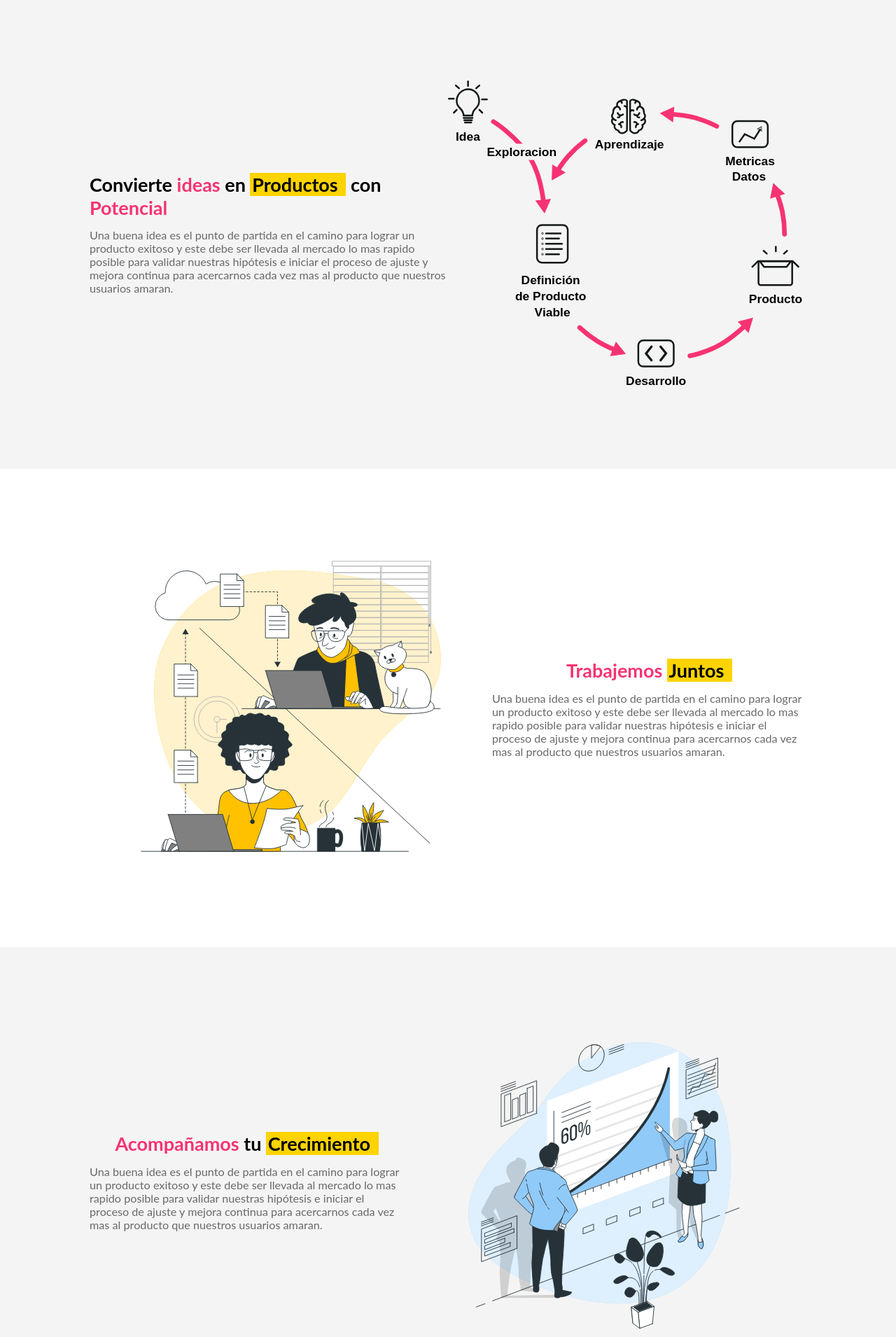
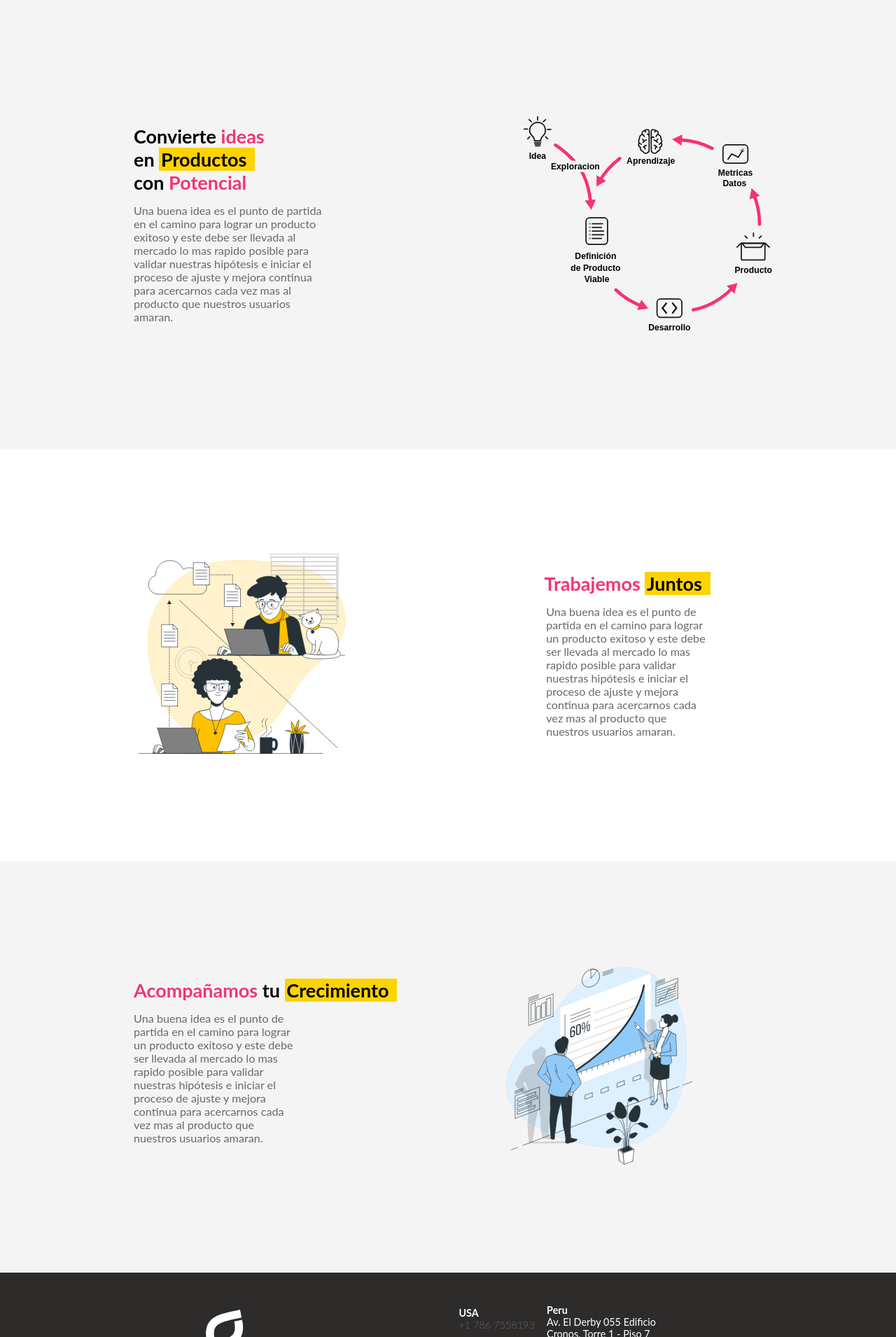
Before and after one commit to Groway-Studio/groway_landing, a React (Vite) app: page / in a window 1280 px wide. Shown: the part 590-2500 px from the top of the page at 70% size. Built offline with nearby package versions, Linux system fonts and the light colour scheme.

Commit message:
update styles

```diff
--- a/src/components/Main/Main.jsx
+++ b/src/components/Main/Main.jsx
@@ -13,7 +13,7 @@ class Main extends React.Component {
         <section id="Convierte_ideas" className="block_grey">
           <div className="convierte_ideas u-space-pading--medium">
             <div className="col-1-of-2 convierte_ideas__text">
-              <h1 className="convierte_ideas__text--title">Convierte <span className="u-text--rose">ideas</span> en <span className="u-text--yellow">Productos</span> con <span className="u-text--rose">Potencial</span></h1>
+              <h1 className="convierte_ideas__text--title">Convierte <span className="u-text--rose">ideas</span><br/> en <span className="u-text--yellow">Productos</span><br/>con <span className="u-text--rose">Potencial</span></h1>
               <p className="convierte_ideas__text--subtitle">Una buena idea es el punto de partida en el camino para lograr un producto exitoso y este
                 debe ser llevada al mercado lo mas rapido posible para validar nuestras hipótesis e iniciar
                 el proceso de ajuste y mejora continua para acercarnos cada vez mas al producto que nuestros
@@ -41,11 +41,13 @@ class Main extends React.Component {
         <section id="tu_crecimiento" className="block_grey">
         <div className="trabajemos_juntos">
             <div className="col-1-of-2 trabajemos_juntos__text u-margin-bottom-small">
-              <h1 className="trabajemos_juntos__text--title"><span className="u-text--rose">Acompañamos</span> tu <span className="u-text--yellow">Crecimiento</span></h1>
-              <p className="trabajemos_juntos__text--subtitle">Una buena idea es el punto de partida en el camino para lograr un producto exitoso y este
-                debe ser llevada al mercado lo mas rapido posible para validar nuestras hipótesis e iniciar
-                el proceso de ajuste y mejora continua para acercarnos cada vez mas al producto que nuestros
-                usuarios amaran.</p>
+              <div>
+                <h1 className="trabajemos_juntos__text--title"><span className="u-text--rose">Acompañamos</span> tu <span className="u-text--yellow">Crecimiento</span></h1>
+                <p className="trabajemos_juntos__text--subtitle">Una buena idea es el punto de partida en el camino para lograr un producto exitoso y este
+                  debe ser llevada al mercado lo mas rapido posible para validar nuestras hipótesis e iniciar
+                  el proceso de ajuste y mejora continua para acercarnos cada vez mas al producto que nuestros
+                  usuarios amaran.</p>
+              </div>
             </div>
             <div className="col-1-of-2 trabajemos_juntos__img u-space-pading--medium">
               <img src={Crecimiento} alt="Crecimiento" />
--- a/src/components/Main/_main.scss
+++ b/src/components/Main/_main.scss
@@ -7,6 +7,7 @@
     flex-direction: row;
     width: 80%;
 
+
     @include phone {
         width: 100%;
         flex-direction: column;
@@ -14,9 +15,10 @@
 
     &__text {
         width: 50%;
+        padding: 7rem;
         display: flex;
         justify-content: center;
-        align-items: center;
+        //align-items: center;
         flex-direction: column;
         text-align: left;
         @include phone {
@@ -33,7 +35,7 @@
         }
 
         &--subtitle {
-
+            width: 60%;
             text-align: left;
             @include phone {
                 margin-top: 2rem;
@@ -48,7 +50,7 @@
         justify-content: center;
         align-items: center;
         img {
-            width: 100%;
+            width: 80%;
         }
         @include phone {
             width: 100%;
@@ -76,6 +78,7 @@
         width: 50%;
         display: flex;
         justify-content: center;
+        padding: 7rem;
         align-items: center;
 
         flex-direction: column;
@@ -94,7 +97,7 @@
         }
 
         &--subtitle {
-
+            width: 60%;
             text-align: left;
             @include phone {
                 width: 80%;
@@ -105,8 +108,12 @@
     &__img {
         width: 50%;
         display: flex;
-        justify-content: center;
-        align-items: center;
+        padding: 0;
+        //justify-content: center;
+        //align-items: center;
+        img {
+            width: 80%;
+        }
         @include phone {
             width: 100%;
             margin-bottom: 4rem;
```
